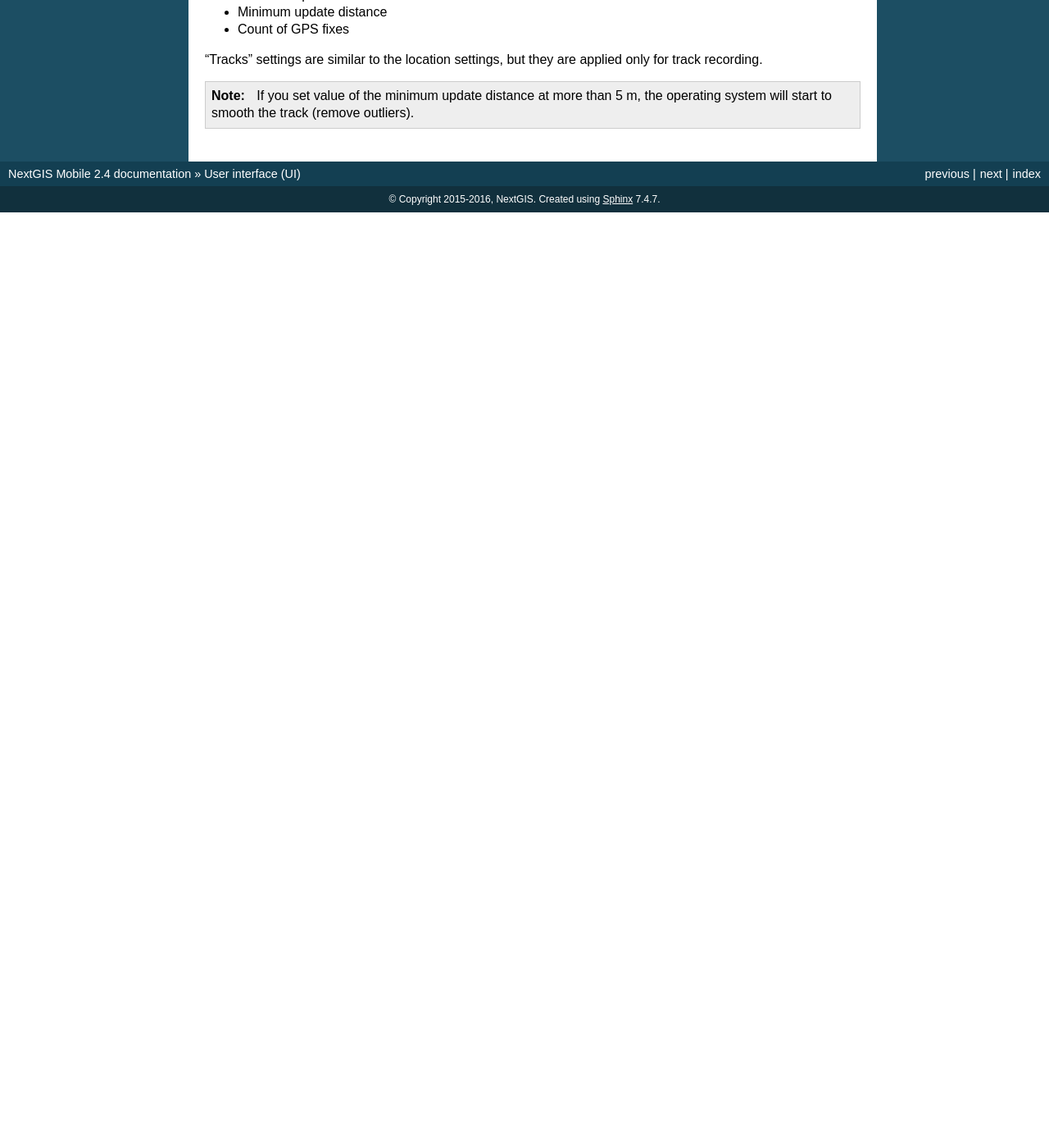
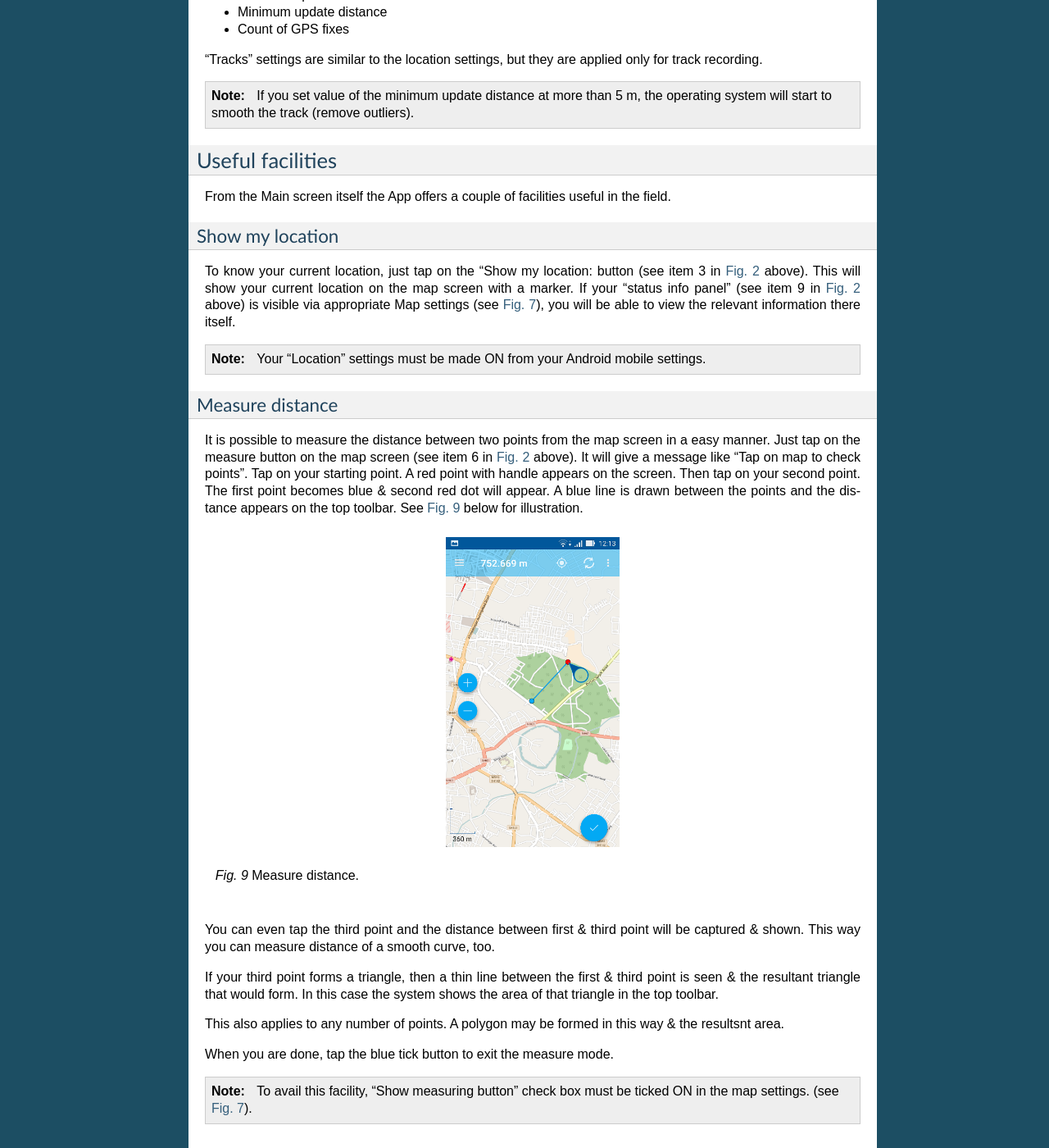
Before and after one commit to nextgis/docs_ngmobile, a Sphinx documentation site: the page built from source/main.rst, in a window 1280 px wide and 1400 px high, scrolled down 5907 px. Shown: the whole window at 82% size. Built offline with Sphinx 7.4.7, drawn with Linux system fonts in a browser that asks for light colours; formulas are drawn with MathJax 3; before the commit the page ends 6166 px from its top, so only the background shows below that; some of the changed text lies outside the part shown.

Commit message:
Update main.rst

```diff
--- a/source/main.rst
+++ b/source/main.rst
@@ -100,10 +100,10 @@ Layer contextual menu depends on layer's type, whether it is Vector or raster. W
 
 .. _ngmobile_settings:
 
-Settings dialog
--------------------
+Settings dialogue
+-----------------
 
-Depending on the screen size Settings dialog can fit into one or two panels. Settings dialog is shown on :numref:`ngmobile_settings_pic` (one panel mode).
+Depending on the screen size Settings dialogue can fit into one or two panels. Settings dialogue is shown on :numref:`ngmobile_settings_pic` (one panel mode).
 
 .. figure:: _static/ngmobile_settings.png
    :name: ngmobile_settings_pic
@@ -156,7 +156,7 @@ Map settings include:
 .. note::
 	For devices with several SD cards and Android 4.4 and higher, map path not on the main SD card can only be specified in the application home directory and its subdirectories (for example: Android/data/com.nextgis.mobile). This is also true for some devices without root access. Read-only folders won't show up in path selection dialog.
 
-"Location" settings contain location settings (see :numref:`ngmobile_settings_place_pic`).
+"Location" settings offers a few location specific settings (see :numref:`ngmobile_settings_place_pic`).
 
 .. figure:: _static/ngmobile_settings2.png
    :name: ngmobile_settings_place_pic
@@ -176,3 +176,44 @@ Location settings include:
 
 .. note::
    If you set value of the minimum update distance at more than 5 m, the operating system will start to smooth the track (remove outliers).
+
+.. _ngmobile_useful_facilities:
+
+Useful facilities
+-----------------
+
+From the Main screen itself the App offers a couple of facilities useful in the field.
+
+.. _ngmobile_show_my_location:
+
+Show my location
+^^^^^^^^^^^^^^^^
+
+To know your current location, just tap on the "Show my location: button (see item 3 in :numref:`ngmobile_main_activity_pic_1` above). This will show your current location on the map screen with a marker. If your "status info panel" (see item 9 in :numref:`ngmobile_main_activity_pic_1` above) is visible via appropriate Map settings (see :numref:`ngmobile_settings_map_pic`), you will be able to view the relevant information there itself.
+
+.. note::
+   Your "Location" settings must be made ON from your Android mobile settings.
+
+Measure distance
+^^^^^^^^^^^^^^^^
+
+It is possible to measure the distance between two points from the map screen in a easy manner. Just tap on the measure button on the map screen (see item 6 in :numref:`ngmobile_main_activity_pic_1` above). It will give a message like "Tap on map to check points". Tap on your starting point. A red point with handle appears on the screen. Then tap on your second point. The first point becomes blue & second red dot will appear. A blue line is drawn between the points and the distance appears on the
+top toolbar. See :numref:`ngmobile_measure_distance_pic` below for illustration.
+
+.. figure:: _static/measure_distance.png
+   :name: ngmobile_measure_distance_pic
+   :align: center
+   :height: 10cm
+
+   Measure distance.
+
+You can even tap the third point and the distance between first & third point will be captured & shown. This way you can measure distance of a smooth curve, too.
+
+If your third point forms a triangle, then a thin line between the first & third point is seen & the resultant triangle that would form. In this case the system shows the area of that triangle in the top toolbar.
+
+This also applies to any number of points. A polygon may be formed in this way & the resultsnt area.
+
+When you are done, tap the blue tick button to exit the measure mode.
+
+.. note::
+   To avail this facility, "Show measuring button" check box must be ticked ON in the map settings. (see :numref:`ngmobile_settings_map_pic`).
```
